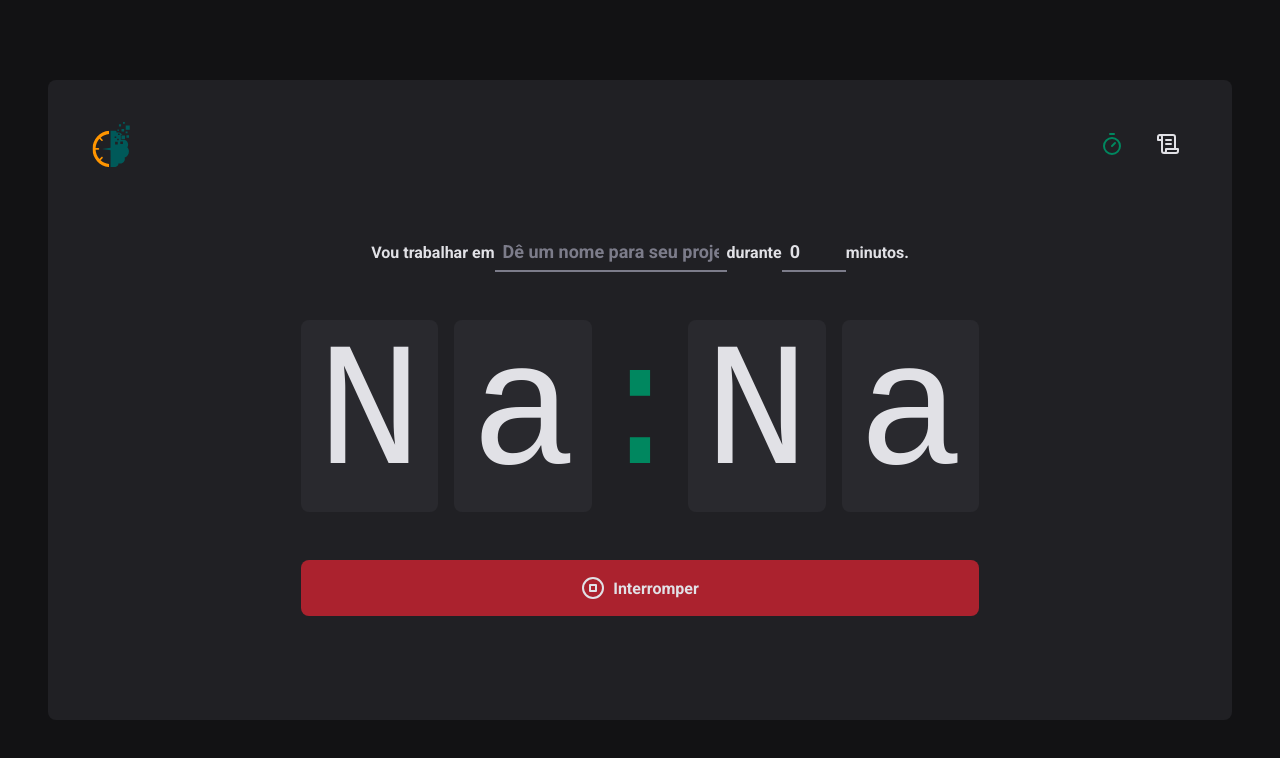
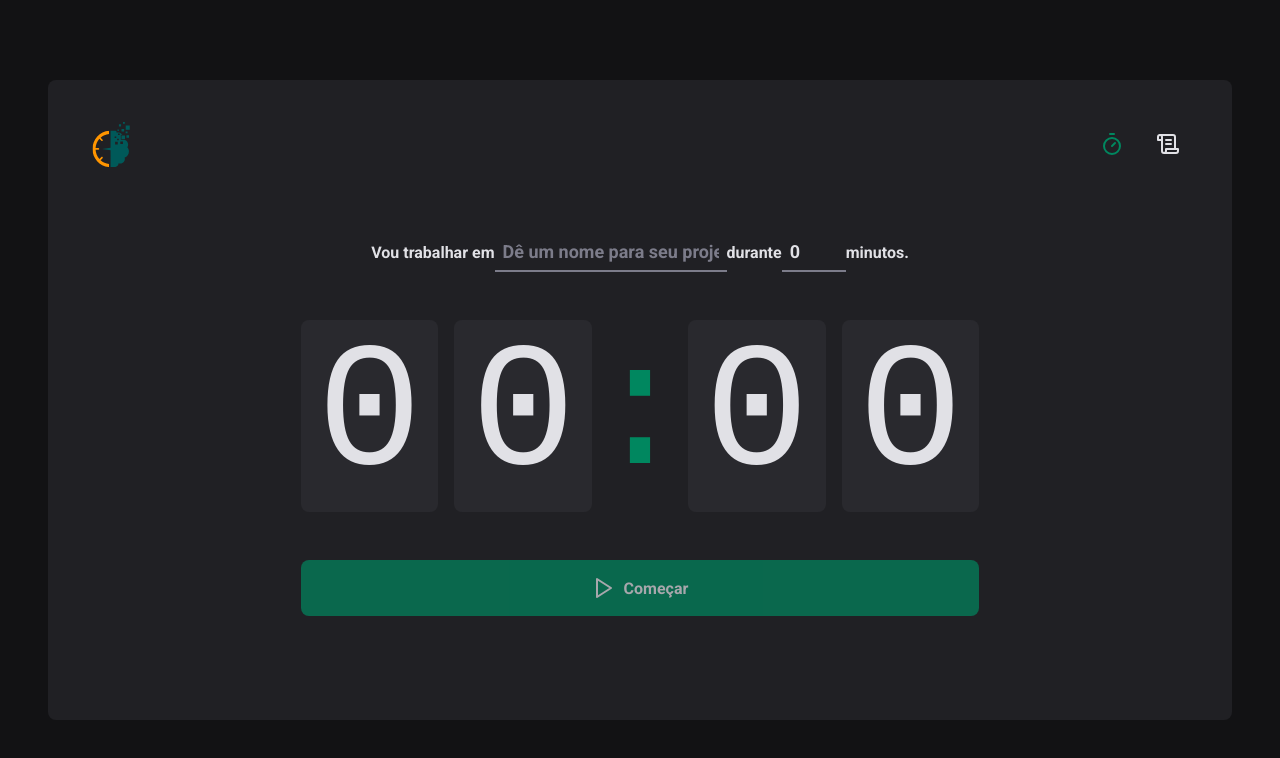
Before and after one commit to v1ct0rbr/pomodoro-timer, a React (Vite) app: page / in a window 1280 px wide. Shown: the top 758 px of the page. Built offline with nearby package versions, Linux system fonts and the light colour scheme.

Commit message:
reducer ok

```diff
--- a/src/contexts/CyclesContext.tsx
+++ b/src/contexts/CyclesContext.tsx
@@ -14,7 +14,7 @@ export interface CreateCycleData {
   minutesAmount: number
 }
 
-interface StateCycle {
+export interface StateCycle {
   cycles: Cycle[]
   activeCycleId: string | null
   amountSecondsPassed: number
@@ -22,9 +22,7 @@ interface StateCycle {
 
 interface CyclesContextType {
   activeCycle: Cycle | undefined
-  // activeCycleId: string | null
   markCycleAsFinished: () => void
-  // amountSecondsPassed: number
   updateSecondsPassed: (seconds: number) => void
   createNewCycle: (data: CreateCycleData) => void
   interruptCurrentCycle: () => void
@@ -56,7 +54,6 @@ export function CyclesContextProvider({
   children,
 }: CyclesContextProviderProps) {
   /* const [cycles, setCycles] = useState<Cycle[]>([]) */
-
   // const [activeCycleId, setActiveCycleId] = useState<string | null>(null)
   // const [amountSecondsPassed, setAmountSecondsPassed] = useState(0)
 
@@ -67,7 +64,7 @@ export function CyclesContextProvider({
           ...stateCycle,
           activeCycleId: action.payload.cycle.id,
           amountSecondsPassed: 0,
-          cycles: [...stateCycle.cycles, action.payload.cycle],
+          cycles: [action.payload.cycle, ...stateCycle.cycles],
         }
       case 'REMOVE_ITEM':
         return {
@@ -116,15 +113,15 @@ export function CyclesContextProvider({
   }
 
   const [stateCycle, dispatch] = useReducer(cycleReducer, {
-    activeCycleId: '1',
-    cycles: [{ id: '1', minutesAmount: 0, task: '', startDate: new Date() }],
+    activeCycleId: null,
+    cycles: [],
     amountSecondsPassed: 0,
   } as StateCycle)
 
-  const activeCycle =
-    stateCycle.cycles.length > 0 && stateCycle.activeCycleId
-      ? stateCycle.cycles.find((cycle) => cycle.id === stateCycle.activeCycleId)
-      : ({} as Cycle)
+  const { cycles } = stateCycle as StateCycle
+  const activeCycle = cycles.find(
+    (cycle) => cycle.id === stateCycle.activeCycleId,
+  )
 
   function updateSecondsPassed(seconds: number) {
     // setAmountSecondsPassed(seconds)
@@ -137,15 +134,6 @@ export function CyclesContextProvider({
   }
 
   function markCycleAsFinished() {
-    /* setCycles((state) =>
-      state.map((cycle) => {
-        if (cycle.id === activeCycleId) {
-          return { ...cycle, finishedDate: new Date() }
-        } else {
-          return cycle
-        }
-      }),
-    ) */
     dispatch({
       type: 'MARK_CURRENT_CYCLE_AS_FINISHED',
       payload: {
@@ -161,7 +149,7 @@ export function CyclesContextProvider({
       minutesAmount: data.minutesAmount,
       startDate: new Date(),
     }
-    /* setCycles((state) => [...state, newCycle]) */
+
     dispatch({
       type: 'ADD_NEW_CYCLE',
       payload: {
@@ -171,15 +159,6 @@ export function CyclesContextProvider({
   }
 
   function interruptCurrentCycle() {
-    /*  setCycles((state) =>
-      state.map((cycle) => {
-        if (cycle.id === activeCycleId) {
-          return { ...cycle, interruptedData: new Date() }
-        } else {
-          return cycle
-        }
-      }),
-    ) */
     dispatch({
       type: 'INTERRUP_CURRENT_CYCLE',
       payload: {
@@ -191,11 +170,11 @@ export function CyclesContextProvider({
   return (
     <CyclesContext.Provider
       value={{
-        activeCycle,
         markCycleAsFinished,
         updateSecondsPassed,
         createNewCycle,
         interruptCurrentCycle,
+        activeCycle,
         stateCycle,
       }}
     >
--- a/src/pages/History/index.tsx
+++ b/src/pages/History/index.tsx
@@ -6,7 +6,7 @@ import { formatDistanceToNow } from 'date-fns'
 import { ptBR } from 'date-fns/locale'
 
 export function History() {
-  const { cycles, activeCycle } = useContext(CyclesContext)
+  const { activeCycle, stateCycle } = useContext(CyclesContext)
   return (
     <HistoryContainer>
       <h1>Meu histórico</h1>
@@ -21,7 +21,7 @@ export function History() {
             </tr>
           </thead>
           <tbody>
-            {cycles.map((cycle) => (
+            {stateCycle.cycles.map((cycle) => (
               <tr key={cycle.id}>
                 <td>{cycle.task}</td>
                 <td>{cycle.minutesAmount}</td>
--- a/src/pages/Home/components/Countdown/index.tsx
+++ b/src/pages/Home/components/Countdown/index.tsx
@@ -5,15 +5,13 @@ import { CountDownContainer, Separator } from './styles'
 import { CyclesContext } from '../../../../contexts/CyclesContext'
 
 export function Countdown() {
-  const {
-    activeCycle,
-    markCycleAsFinished,
-    amountSecondsPassed,
-    updateSecondsPassed,
-  } = useContext(CyclesContext)
+  const { activeCycle, stateCycle, markCycleAsFinished, updateSecondsPassed } =
+    useContext(CyclesContext)
 
   const totalSeconds = activeCycle ? activeCycle.minutesAmount * 60 : 0
-  const currentSeconds = activeCycle ? totalSeconds - amountSecondsPassed : 0
+  const currentSeconds = activeCycle
+    ? totalSeconds - stateCycle.amountSecondsPassed
+    : 0
   const minutesAmount = Math.floor(currentSeconds / 60)
   const secondsAmount = currentSeconds % 60
 
```
